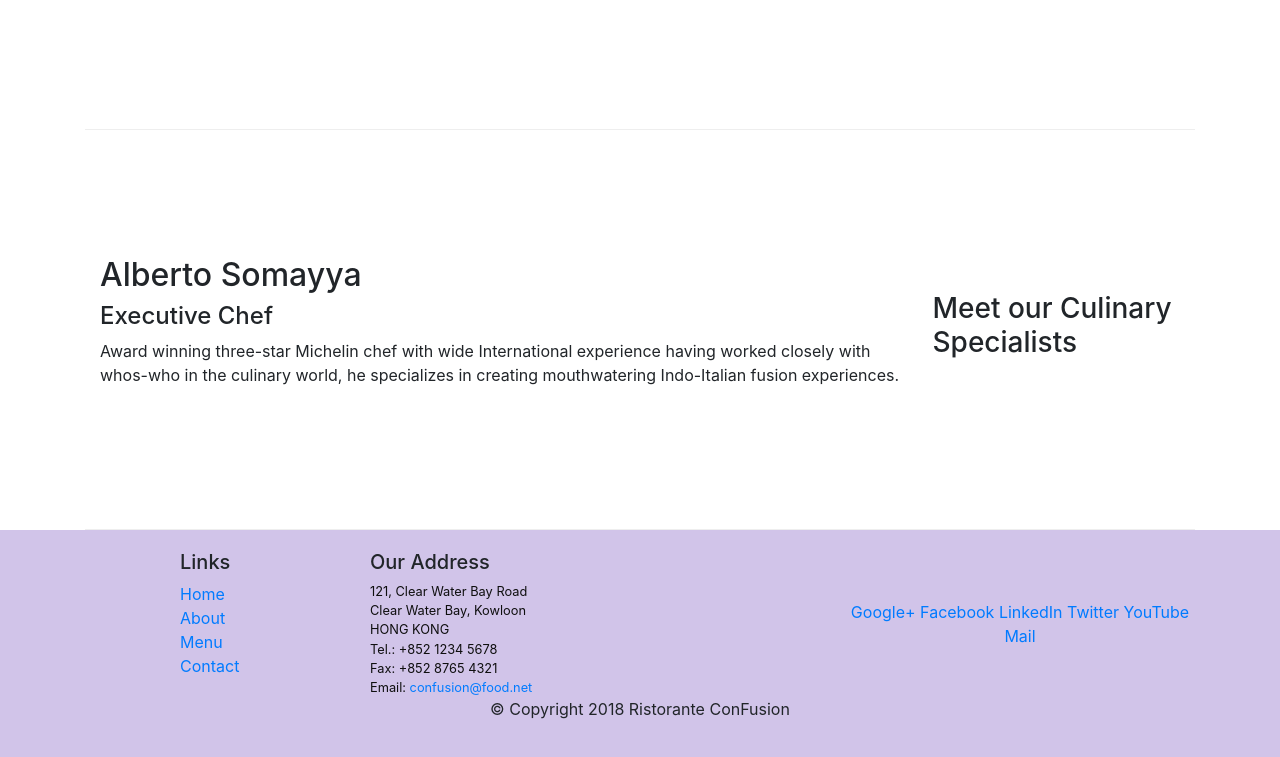
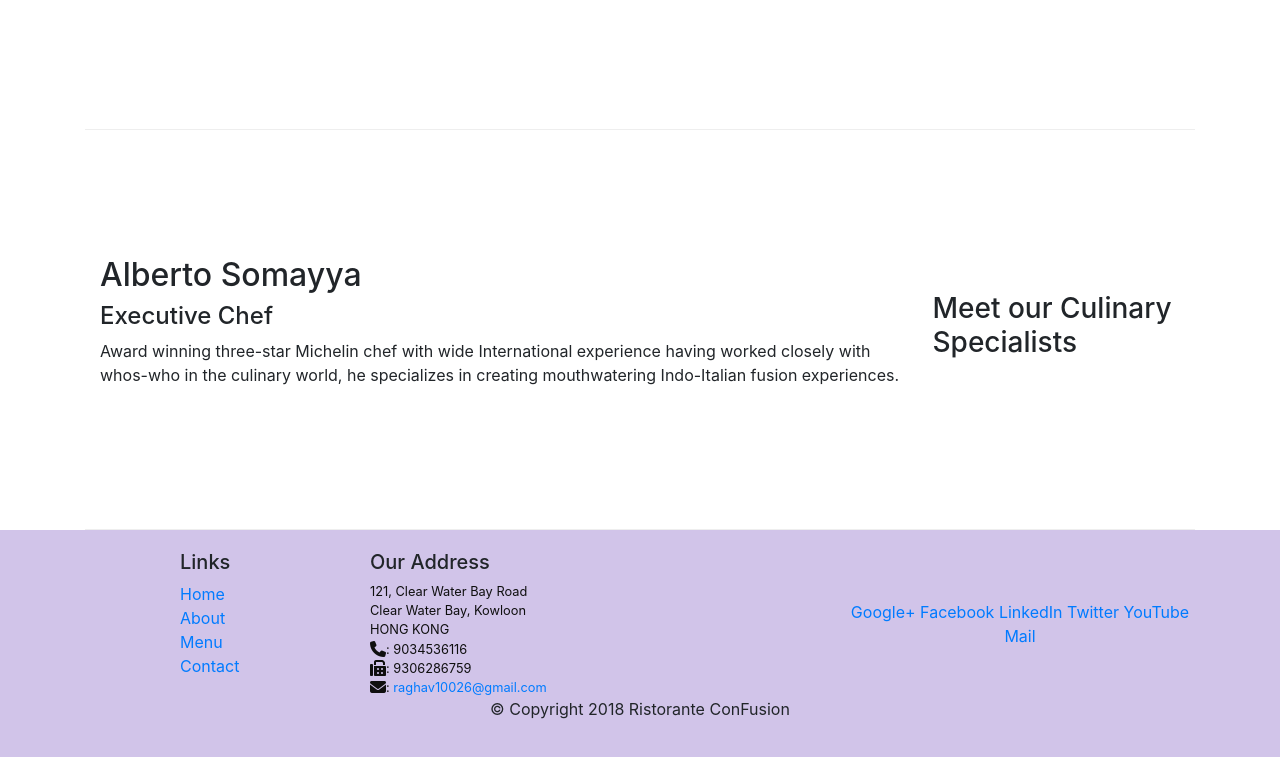
Before and after one commit to Raghav10026/Bootstrap-Course-1, a website: page index.html in a window 1280 px wide. Shown: the part 1004-1761 px from the top of the page. Drawn offline with nearby package versions, Linux system fonts and the light colour scheme.

Commit message:
Update: Contact Icons

```diff
--- a/index.html
+++ b/index.html
@@ -103,9 +103,10 @@
 		              121, Clear Water Bay Road<br>
 		              Clear Water Bay, Kowloon<br>
 		              HONG KONG<br>
-		              Tel.: +852 1234 5678<br>
-		              Fax: +852 8765 4321<br>
-		              Email: <a href="mailto:confusion@food.net">confusion@food.net</a>
+		              <i class="fa fa-phone fa-lg"></i>: 9034536116<br>
+                      <i class="fa fa-fax fa-lg"></i>: 9306286759<br>
+                      <i class="fa fa-envelope fa-lg"></i>:
+                      <a href="mailto:confusion@food.net">raghav10026@gmail.com</a>
 		           </address>
                 </div>
                 <div class="col-12 col-sm-4 align-self-center">
```
